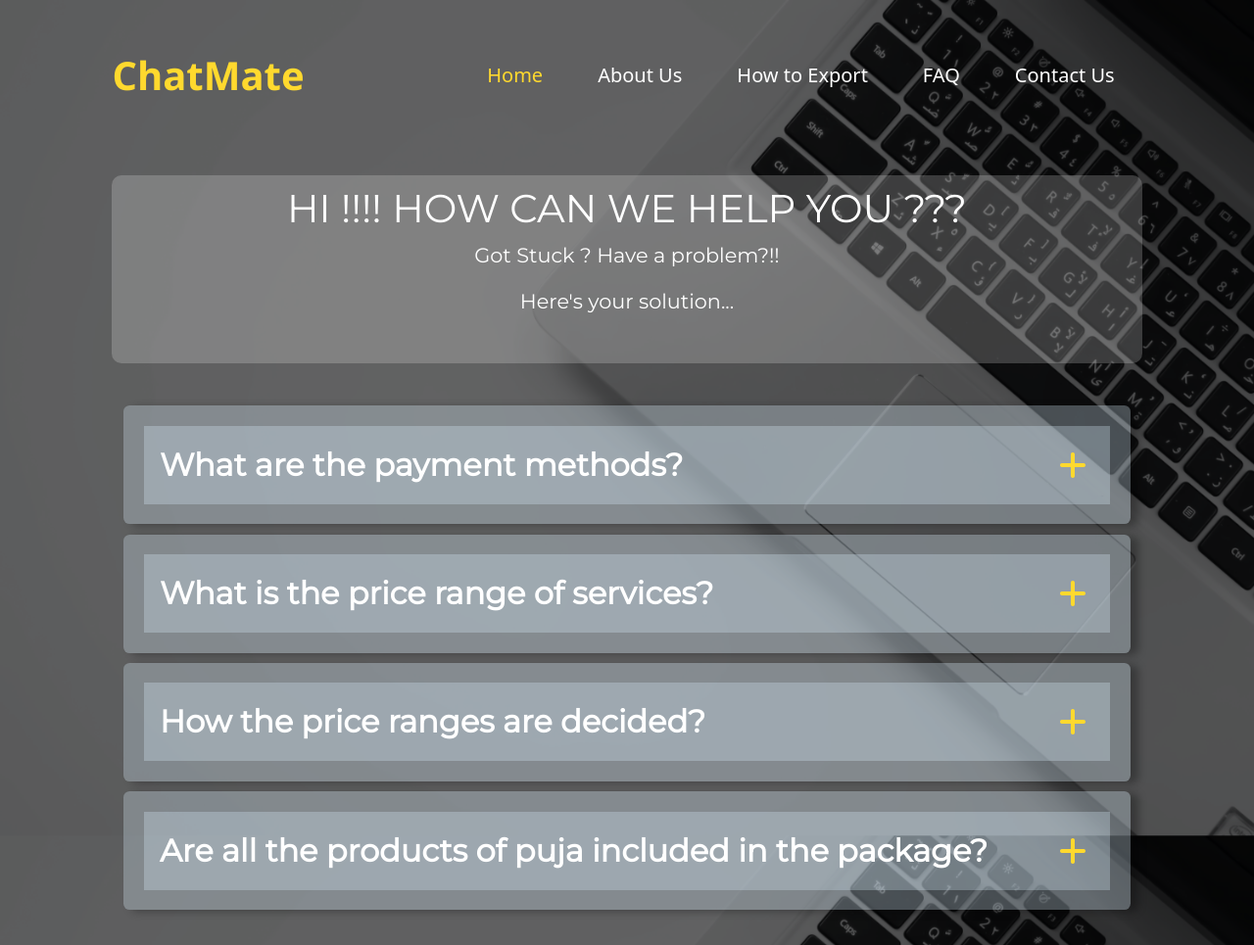
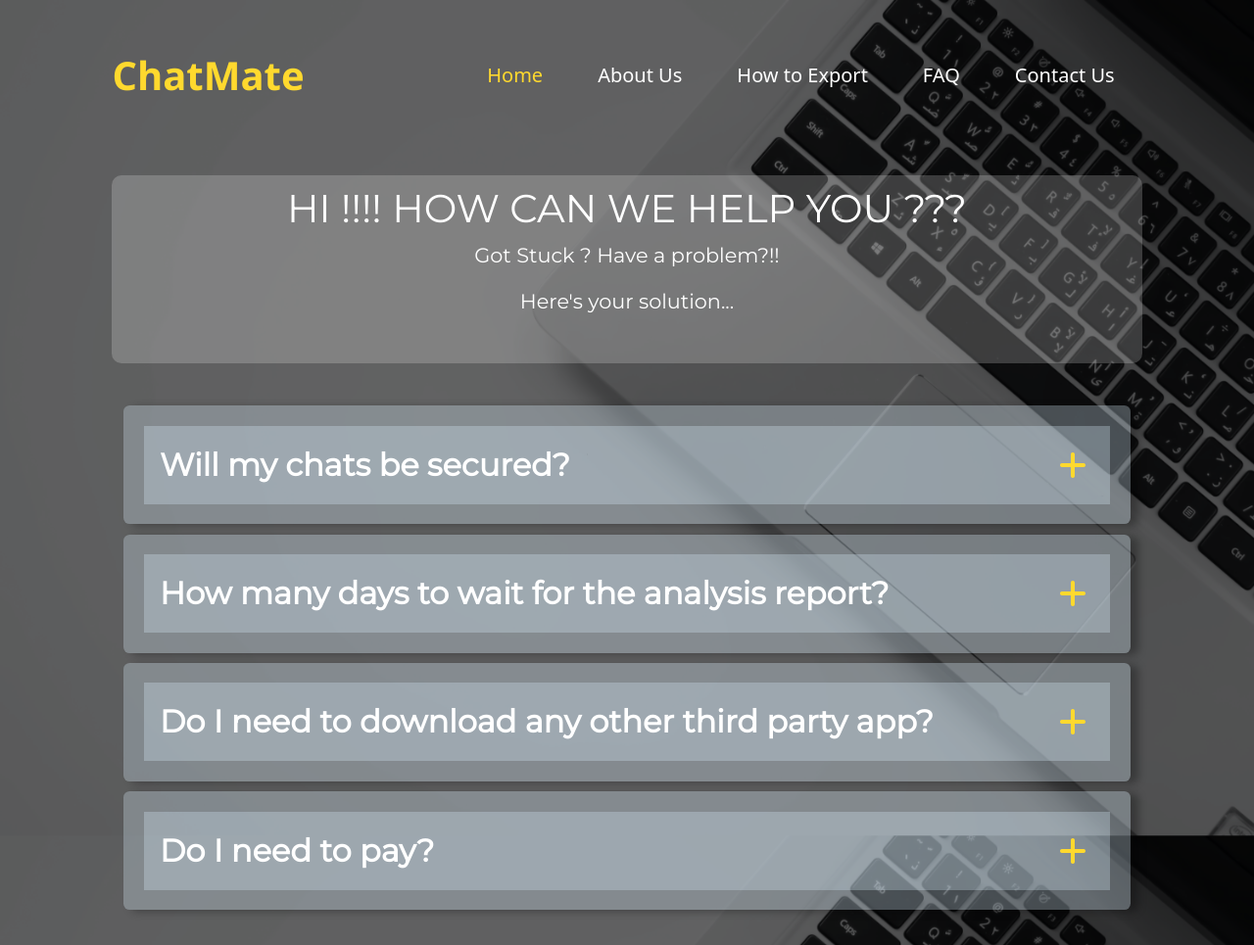
Before and after one commit to FinalYearProjectWhatsAppChatAnalyzer/FrontEnd, a plain HTML site: page faq.html in a window 1280 px wide. Shown: the whole page at 98% size. Drawn offline with nearby package versions, Linux system fonts and the light colour scheme.

Commit message:
New Changes

```diff
--- a/faq.html
+++ b/faq.html
@@ -73,44 +73,42 @@
                                     <div id="payment">
                                         <div class="item" id="question1">
                                             <a href="#question1" class="link">
-                                                What are the payment methods?
+                                                Will my chats be secured?
                                                 <i class="fa-solid fa-plus plus"></i>
                                                 <i class="fa-solid fa-minus minus"></i>
                                             </a>
                                             <div class="answer">
-                                                <p>Here, We accept all kind of payments.
-                                                Cash, Netbanking, Gpay, Wallet, Credit/ Debit card.</p>
+                                                <p>Yes. User data will not be stored in any way. So there will be no kind of privacy concern for the user.</p>
                                             </div>
                                         </div>
                                         <div class="item" id="question2">
                                             <a href="#question2" class="link">
-                                                What is the price range of services?
+                                                How many days to wait for the analysis report?
                                                 <i class="fa-solid fa-plus plus"></i>
                                                 <i class="fa-solid fa-minus minus"></i>
                                             </a>
                                             <div class="answer">
-                                                <p>We have different price ranges for different ocassions. And we also have different packages based on your budget. </p>
+                                                <p>No need to wait days for the analysis report. The report will generate as soon as the chats will be uploaded by user. </p>
                                             </div>
                                         </div>
                                         <div class="item" id="question3">
                                             <a href="#question3" class="link">
-                                                How the price ranges are decided?
+                                                Do I need to download any other third party app?
                                                 <i class="fa-solid fa-plus plus"></i>
                                                 <i class="fa-solid fa-minus minus"></i>
                                             </a>
                                             <div class="answer">
-                                                <p>We have different packages as per your budget. And if you go for package, where along with the priest all the puja items are provided there also
-                                                    various package ranges available. </p>
+                                                <p>No need to download any other third party app. Just export your chat in .txt format and you'll get your analysis with seconds. </p>
                                             </div>
                                         </div>
                                         <div class="item" id="question4">
                                             <a href="#question4" class="link">
-                                                Are all the products of puja included in the package?
+                                                Do I need to pay?
                                                 <i class="fa-solid fa-plus plus"></i>
                                                 <i class="fa-solid fa-minus minus"></i>
                                             </a>
                                             <div class="answer">
-                                                <p>It is completely based on customer choice. We have both the options available where customer can choose packages along with puja items and priest and without puja items also.</p>
+                                                <p>This analysis report is absolutely free and user does not need to pay any amount for this.</p>
                                             </div>
                                         </div>
                                     </div>
--- a/style.css
+++ b/style.css
@@ -429,7 +429,7 @@
 
 #aboutUs #about-content{
     /* padding: 2%; */
-    font-size: 1.8rem;
+    font-size: 1.2rem;
 }
 
 #aboutUs #about-content .sub-content{
```
